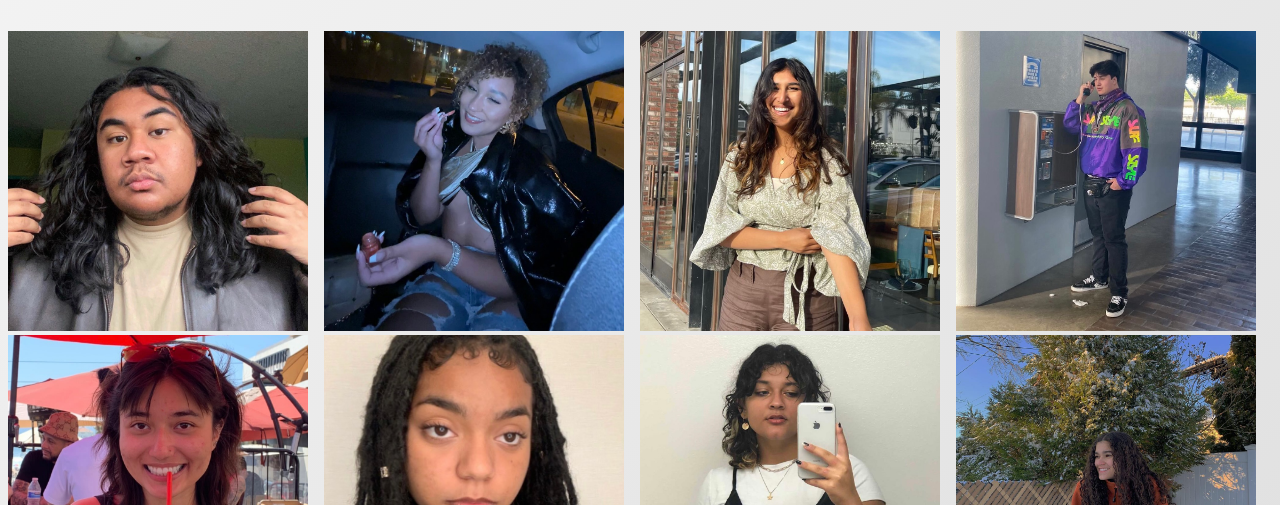
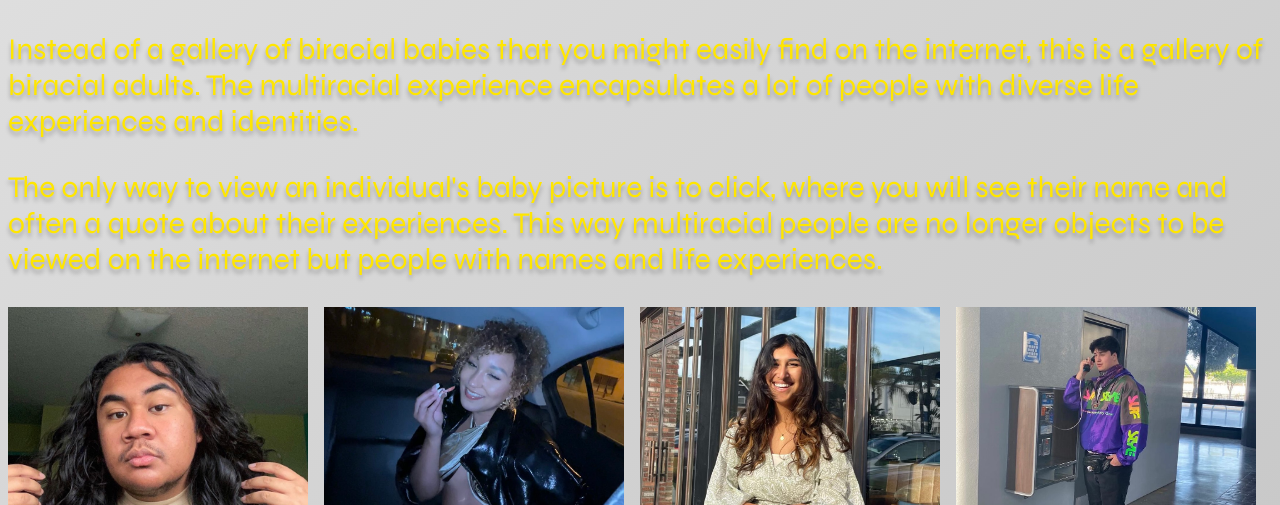
Before and after one commit to dhatchusc/IML300, a plain HTML site: page project-3/gallery.html in a window 1280 px wide. Shown: the part 147-652 px from the top of the page. Drawn offline with nearby package versions, Linux system fonts and the light colour scheme.

Commit message:
Update gallery.html

```diff
--- a/project-3/gallery.html
+++ b/project-3/gallery.html
@@ -8,8 +8,8 @@
 <head>
     <style>
         body {
-            height: 4000px;
-            background: linear-gradient(141deg, #F4F4F4 0%, #D8D8D8 50%, #BEBEBE 75%);
+            height: 2300px;
+            background: linear-gradient(141deg, #e0e0e0 0%, #c9c9c9 50%, #a3a0a0 75%);
         }
     </style>
     <meta charset="UTF-8">
@@ -24,11 +24,14 @@
     <h1 class="section_page_title">Gallery</h1>
 
     <h2 class="back_title"><a href="index.html">Back</a></h2>
+    <p>Instead of a gallery of biracial babies that you might easily find on the internet, this is a gallery of biracial adults. The multiracial experience encapsulates a lot of people with diverse life experiences and identities.</p>
 
+    <p>The only way to view an individual's baby picture is to click, where you will see their name and often a quote about their experiences. This way multiracial people are no longer objects to be viewed on the internet but people with names and life experiences.</p>
 
     <div class="grid-container">
         <div class="grid-item">
             <img src="/project-3/asset/Bennie_Adult.jpg" alt="Adult Bennie: Quote">
+
         </div>
 
         <div class="grid-item">
@@ -83,25 +86,25 @@
             <img src="/project-3/asset/Destinee_Adult.jpg" alt="Adult Destinee: No Quote">
         </div>
 
- <div class="grid-item">
+        <div class="grid-item">
             <img src="/project-3/asset/Alexa_Adult.jpg" alt="Adult Alexa: No Quote">
         </div>
 
-    <div class="grid-item">
+        <div class="grid-item">
             <img src="/project-3/asset/Ben_Adult.jpg" alt="Adult Ben: No Quote ">
         </div>
 
-    <div class="grid-item">
+        <div class="grid-item">
             <img src="/project-3/asset/Jaliyah_Adult.jpeg" alt="Adult Jaliyah: No Quote ">
         </div>
 
 
-         <div class="grid-item">
+        <div class="grid-item">
             <img src="/project-3/asset/Halle_Adult.jpeg" alt="Adult Halle: No Quote ">
         </div>
 
 
-         <div class="grid-item">
+        <div class="grid-item">
             <img src="/project-3/asset/Nolan_Adult.jpeg" alt="Adult Nolan: No Quote ">
         </div>
 
```
